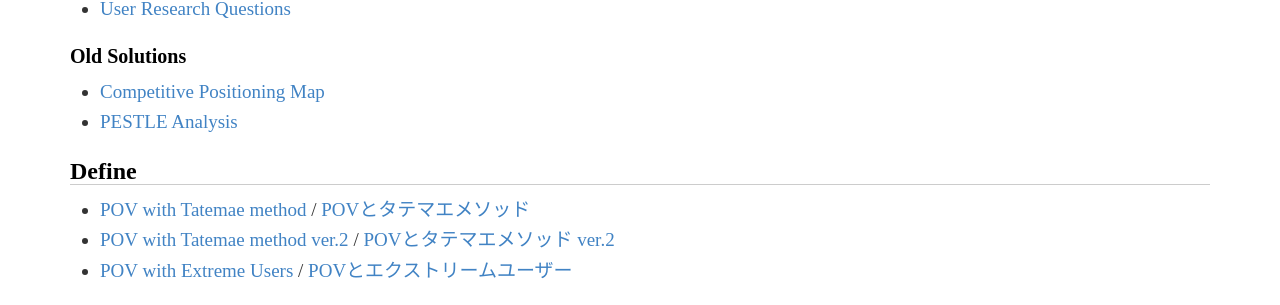
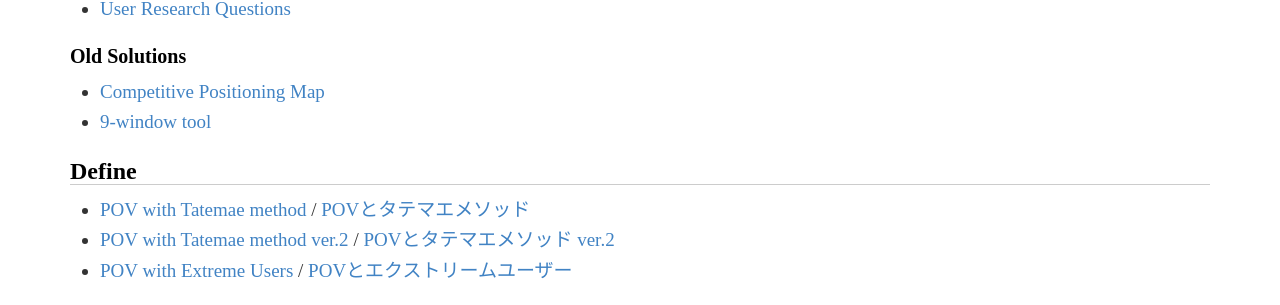
Before and after one commit to titech-edp/titech-edp.github.io, a Jekyll site: the page built from toolkit/index.md, in a window 1280 px wide and 900 px high, scrolled down 1101 px. Shown: the part 149-454 px from the top of the window. Built offline with Jekyll 4.4.1, drawn with Linux system fonts in a browser that asks for light colours; nearby versions of some CDN libraries; library files that are not in the unit come from our copies.

Commit message:
Update toolkit

```diff
--- a/toolkit/index.md
+++ b/toolkit/index.md
@@ -26,7 +26,7 @@ title: EDP Toolkit
 
 ### Old Solutions
 - [Competitive Positioning Map](competitive-positioning-map.pdf)
-- [PESTLE Analysis](pestle.pdf)
+- [9-window tool](9-window-tool.pdf)
 
 ## Define
 - [POV with Tatemae method](pov-tatemae.pdf) / [POVとタテマエメソッド](pov-tatemae_ja.pdf)
```
Also changed, not shown: toolkit/img_edp-canvas-mapping.png, 3 other files.
